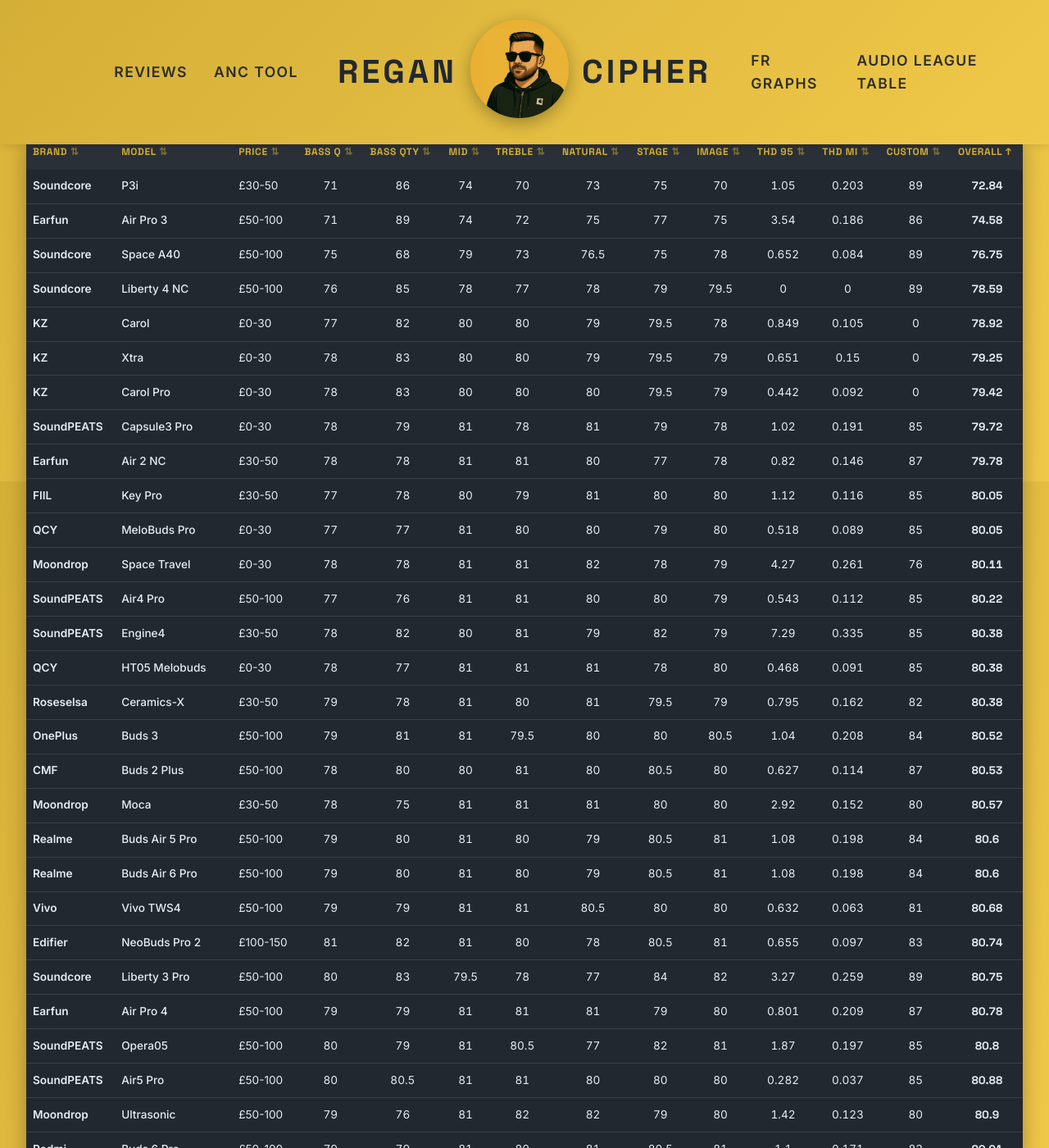
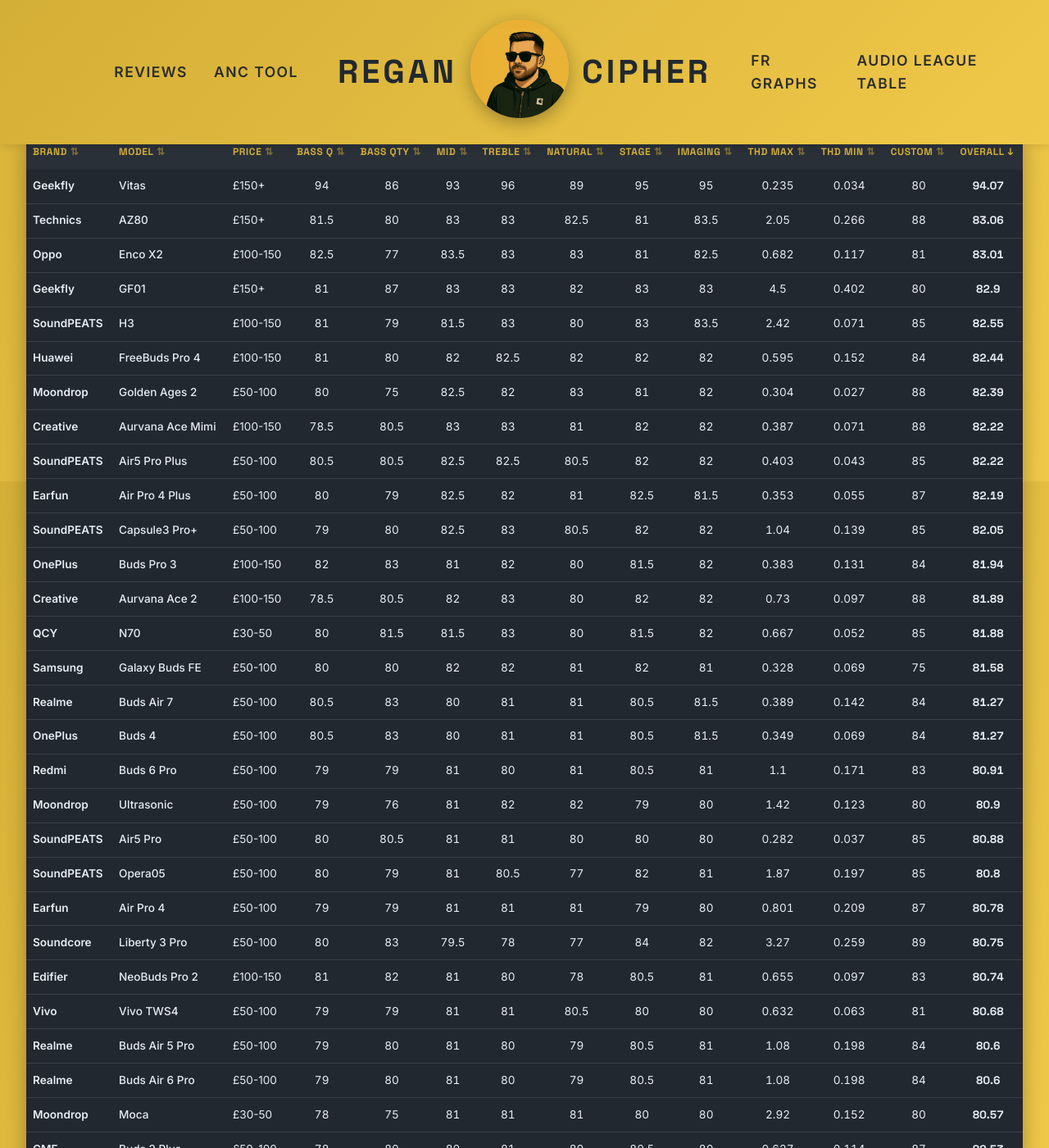
Before and after one commit to regancipher/regancipher.github.io, a Jekyll site: the page built from league-table.html, in a window 1280 px wide and 1400 px high, scrolled down 313 px. Shown: the whole window at 82% size. Built offline with Jekyll 4.4.1, drawn with Linux system fonts in a browser that asks for light colours; some of the changed text lies outside the part shown.

Commit message:
Add new products and fix default sort to descending

```diff
--- a/league-table.html
+++ b/league-table.html
@@ -207,9 +207,9 @@
                     <th class="sortable numeric-cell" data-sort="treble">Treble</th>
                     <th class="sortable numeric-cell" data-sort="naturalness">Natural</th>
                     <th class="sortable numeric-cell" data-sort="staging">Stage</th>
-                    <th class="sortable numeric-cell" data-sort="imaging">Image</th>
-                    <th class="sortable numeric-cell" data-sort="thd-95db">THD 95</th>
-                    <th class="sortable numeric-cell" data-sort="thd-mi">THD Mi</th>
+                    <th class="sortable numeric-cell" data-sort="imaging">Imaging</th>
+                    <th class="sortable numeric-cell" data-sort="thd-95db">THD Max</th>
+                    <th class="sortable numeric-cell" data-sort="thd-mi">THD Min</th>
                     <th class="sortable numeric-cell" data-sort="custom">Custom</th>
                     <th class="sortable numeric-cell" data-sort="overall">Overall</th>
                 </tr>
@@ -222,10 +222,12 @@
 
 <script>
 const tableData = [
-    {brand: "Geekfly", model: "Vitas", pricing: "£150+", bassQuality: 94, bassQuantity: 85, midrange: 93, treble: 96, naturalness: 89, staging: 95, imaging: 95, thd95db: 0.235, thdMi: 0.034, custom: 80, overall: 94.07},
-    {brand: "Huawei", model: "FreeBuds Pro 4", pricing: "£100-150", bassQuality: 82.5, bassQuantity: 80, midrange: 83, treble: 82.5, naturalness: 82, staging: 82, imaging: 83.5, thd95db: 0.595, thdMi: 0.152, custom: 84, overall: 83.1},
-    {brand: "Oppo", model: "Enco X2", pricing: "£100-150", bassQuality: 82.5, bassQuantity: 77, midrange: 83.5, treble: 83, naturalness: 83, staging: 81, imaging: 83, thd95db: 0.682, thdMi: 0.117, custom: 81, overall: 83.1},
+    {brand: "Geekfly", model: "Vitas", pricing: "£150+", bassQuality: 94, bassQuantity: 86, midrange: 93, treble: 96, naturalness: 89, staging: 95, imaging: 95, thd95db: 0.235, thdMi: 0.034, custom: 80, overall: 94.07},
+    {brand: "Technics", model: "AZ80", pricing: "£150+", bassQuality: 81.5, bassQuantity: 80, midrange: 83, treble: 83, naturalness: 82.5, staging: 81, imaging: 83.5, thd95db: 2.05, thdMi: 0.266, custom: 88, overall: 83.06},
+    {brand: "Oppo", model: "Enco X2", pricing: "£100-150", bassQuality: 82.5, bassQuantity: 77, midrange: 83.5, treble: 83, naturalness: 83, staging: 81, imaging: 82.5, thd95db: 0.682, thdMi: 0.117, custom: 81, overall: 83.01},
+    {brand: "Geekfly", model: "GF01", pricing: "£150+", bassQuality: 81, bassQuantity: 87, midrange: 83, treble: 83, naturalness: 82, staging: 83, imaging: 83, thd95db: 4.5, thdMi: 0.402, custom: 80, overall: 82.90},
     {brand: "SoundPEATS", model: "H3", pricing: "£100-150", bassQuality: 81, bassQuantity: 79, midrange: 81.5, treble: 83, naturalness: 80, staging: 83, imaging: 83.5, thd95db: 2.42, thdMi: 0.071, custom: 85, overall: 82.55},
+    {brand: "Huawei", model: "FreeBuds Pro 4", pricing: "£100-150", bassQuality: 81, bassQuantity: 80, midrange: 82, treble: 82.5, naturalness: 82, staging: 82, imaging: 82, thd95db: 0.595, thdMi: 0.152, custom: 84, overall: 82.44},
     {brand: "Moondrop", model: "Golden Ages 2", pricing: "£50-100", bassQuality: 80, bassQuantity: 75, midrange: 82.5, treble: 82, naturalness: 83, staging: 81, imaging: 82, thd95db: 0.304, thdMi: 0.027, custom: 88, overall: 82.39},
     {brand: "Creative", model: "Aurvana Ace Mimi", pricing: "£100-150", bassQuality: 78.5, bassQuantity: 80.5, midrange: 83, treble: 83, naturalness: 81, staging: 82, imaging: 82, thd95db: 0.387, thdMi: 0.071, custom: 88, overall: 82.22},
     {brand: "SoundPEATS", model: "Air5 Pro Plus", pricing: "£50-100", bassQuality: 80.5, bassQuantity: 80.5, midrange: 82.5, treble: 82.5, naturalness: 80.5, staging: 82, imaging: 82, thd95db: 0.403, thdMi: 0.043, custom: 85, overall: 82.22},
```
Also changed, not shown: other parts of league-table.html (+1 -0 lines).
